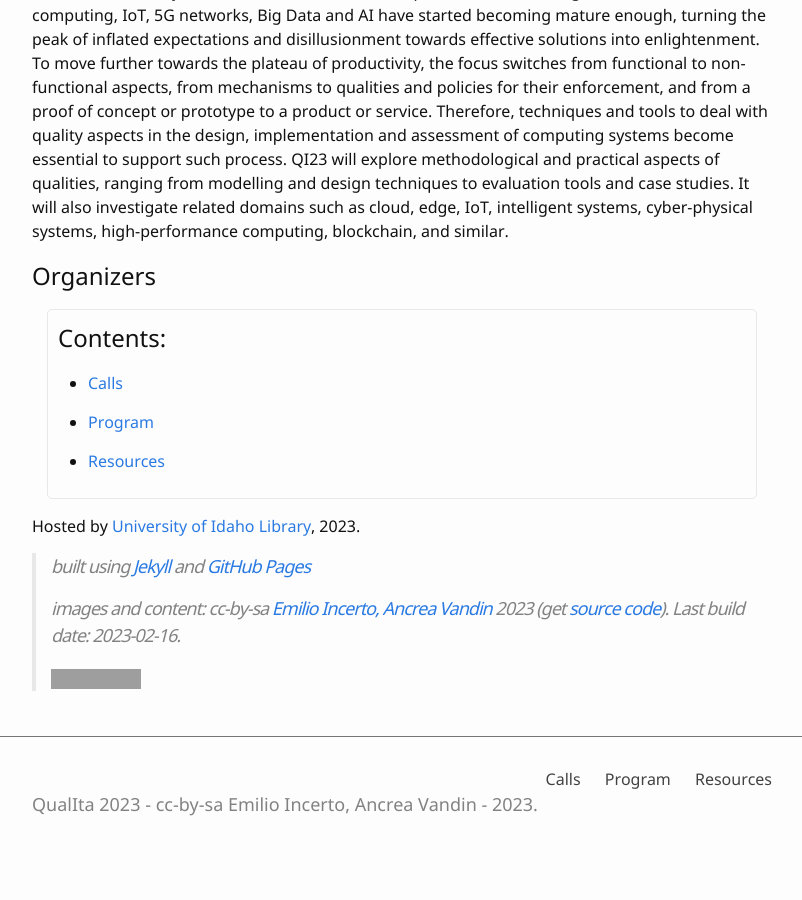
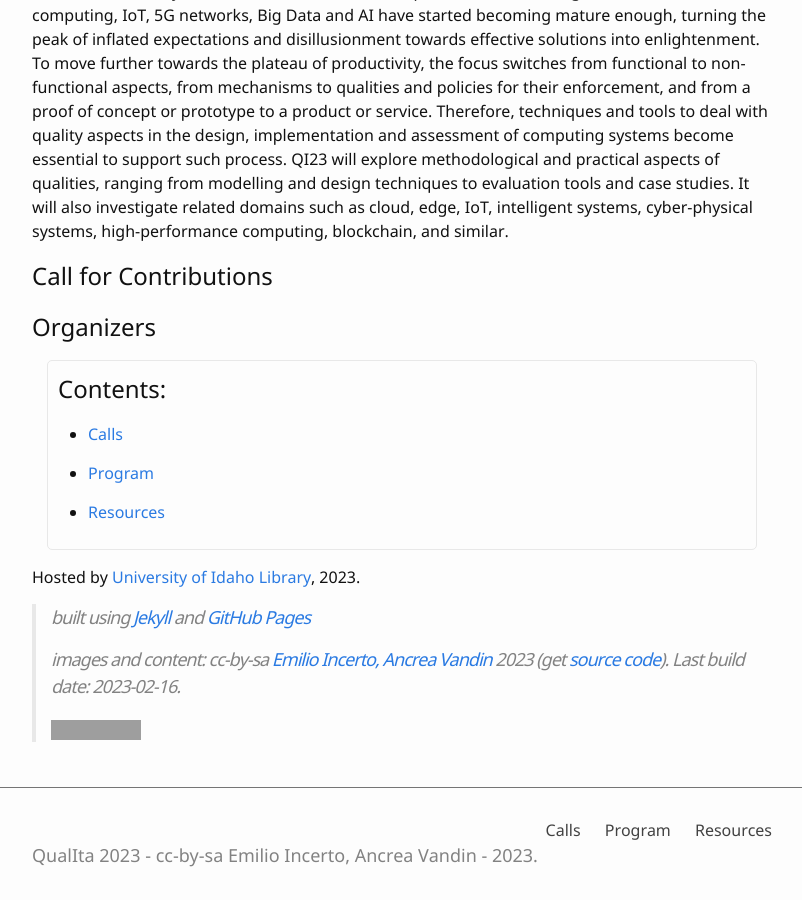
Before and after one commit to QualITAWG/qualitawg.github.io, a Jekyll site: the page built from index.md, in a window 1280 px wide and 900 px high, scrolled down 854 px. Shown: the whole window, without its empty margins (238-1040 px from the left). Built offline with Jekyll 4.4.1, drawn with Linux system fonts in a browser that asks for light colours; before the commit the page ends 1717 px from its top, so only the background shows below that; grey boxes are pictures that could not be loaded.

Commit message:
new_twttertrace

```diff
--- a/index.md
+++ b/index.md
@@ -13,6 +13,8 @@ title: Home
 The second Italian Conference on System and Service Quality (QualIta 2023) is the annual event of the CINI System and Service Quality Working Group. Its main goal is to put together Italian researchers, practitioners and professionals from academia, industry and public administration interested in qualities of computing systems such as performance, dependability, trustworthiness, efficiency, resilience, sustainability, and others. The conference will be structured into different research tracks, selected keynote speeches and some panels on related topics.
 QualIta 2023  (QI23) aims to highlight quality aspects, considering the complex, heterogeneous, multidisciplinary environment in which modern computing systems operate, together with their application domains, characterized by an increasing demand of resilient and sustainable solutions that should also meet efficiency as well as time-constrained requirements.
 Technologies such as Cloud computing, IoT, 5G networks, Big Data and AI have started becoming mature enough, turning the peak of inflated expectations and disillusionment towards effective solutions into enlightenment. To move further towards the plateau of productivity, the focus switches from functional to non-functional aspects, from mechanisms to qualities and policies for their enforcement, and from a proof of concept or prototype to a product or service. Therefore, techniques and tools to deal with quality aspects in the design, implementation and assessment of computing systems become essential to support such process. QI23 will explore methodological and practical aspects of qualities, ranging from modelling and design techniques to evaluation tools and case studies. It will also investigate related domains such as cloud, edge, IoT, intelligent systems, cyber-physical systems, high-performance computing, blockchain, and similar.
+
+## Call for Contributions
 
 ## Organizers
 
```
